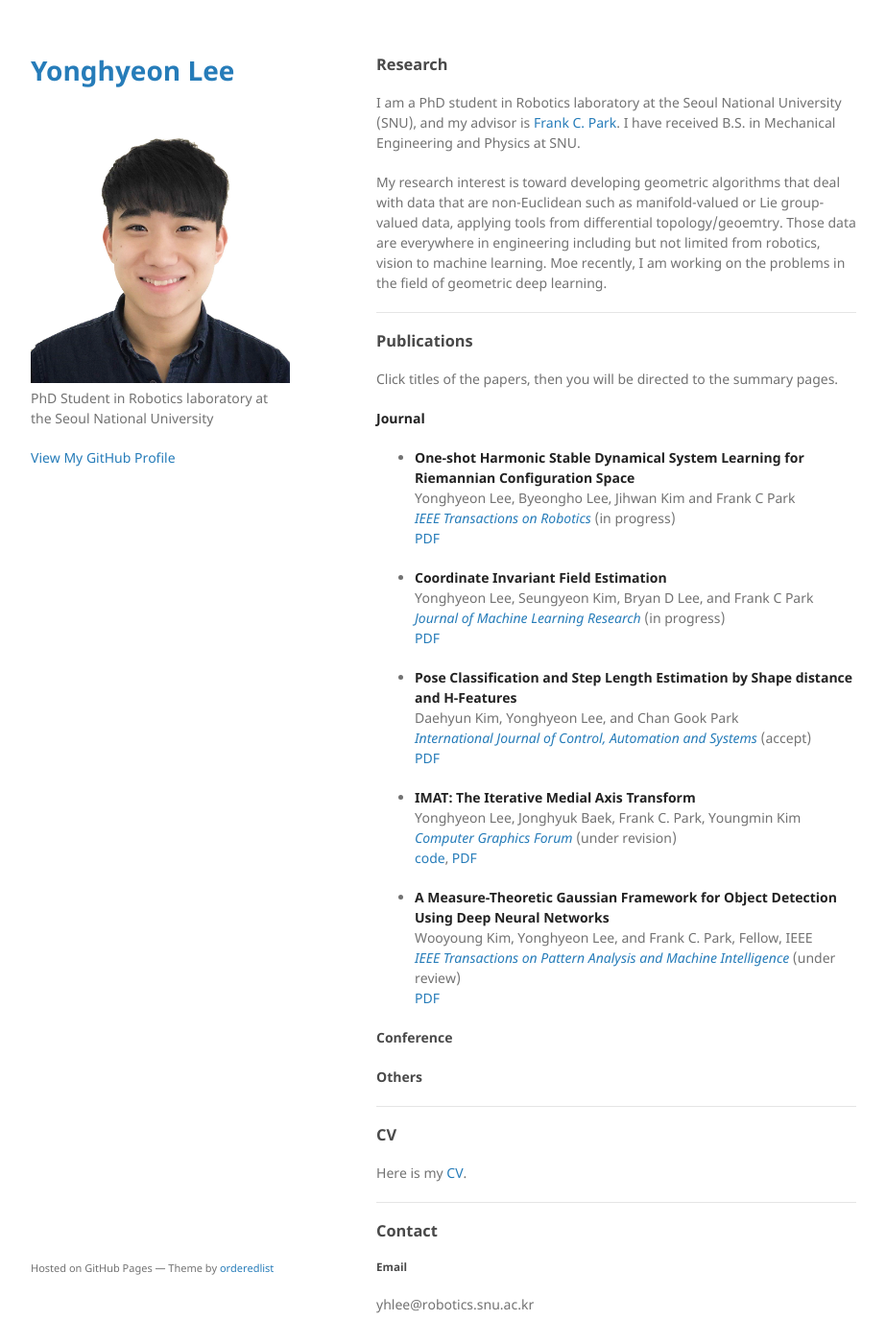
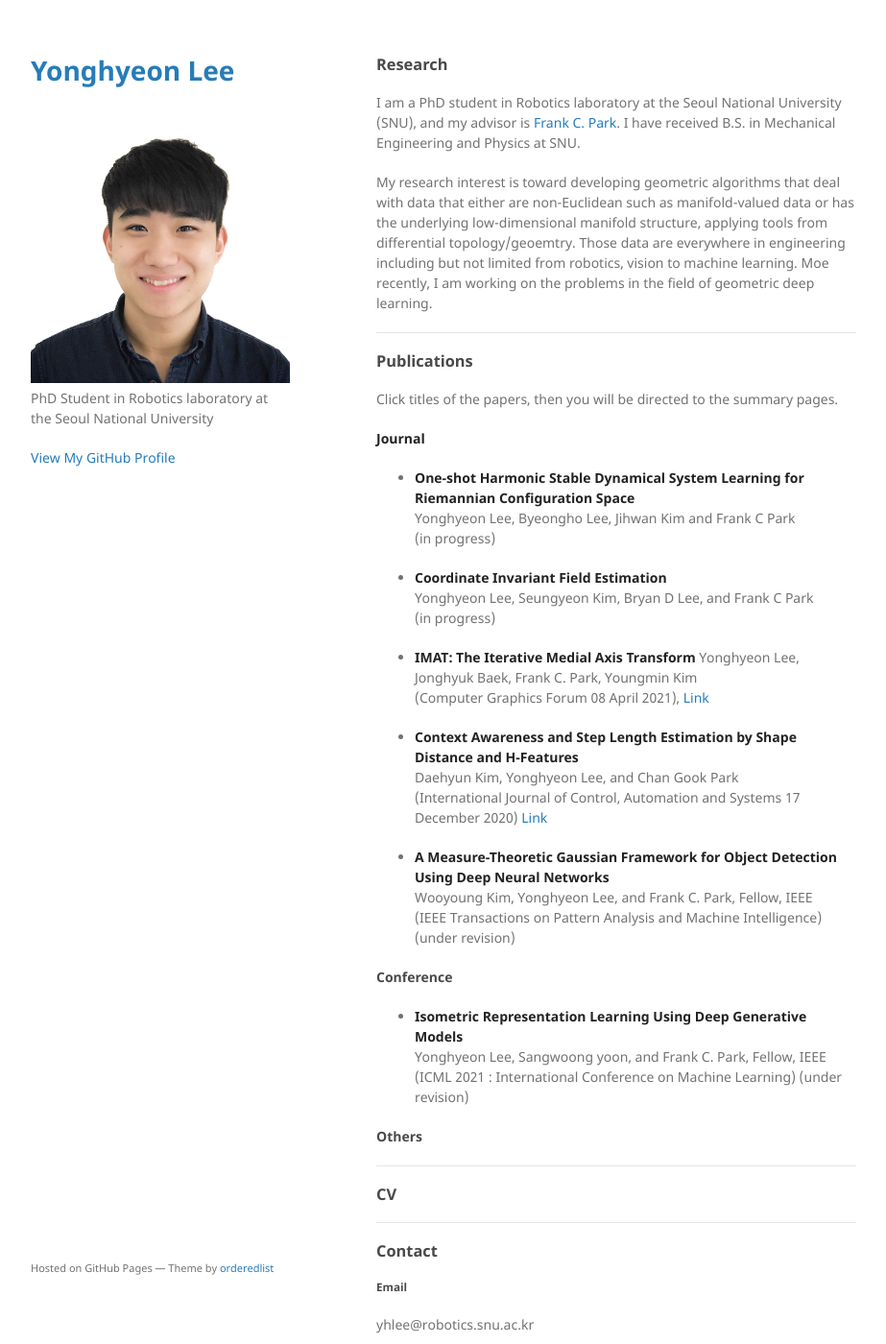
Before and after one commit to Gabe-YHLee/Gabe-YHLee.github.io, a Jekyll site: the page built from index.md, in a window 1280 px wide and 1400 px high. Shown: the whole window at 96% size, without its empty margins (178-1101 px from the left). Built offline with Jekyll 4.4.1, drawn with Linux system fonts in a browser that asks for light colours; our own code applies the rules of GitHub Pages for plain Markdown files.

Commit message:
modified

```diff
--- a/index.md
+++ b/index.md
@@ -6,7 +6,7 @@ layout: default
 
 I am a PhD student in Robotics laboratory at the Seoul National University (SNU), and my advisor is [Frank C. Park](https://scholar.google.com/citations?user=u-h3PJIAAAAJ&hl=ko&oi=ao). I have received B.S. in Mechanical Engineering and Physics at SNU.
 
-My research interest is toward developing geometric algorithms that deal with data that are non-Euclidean such as manifold-valued or Lie group-valued data, applying tools from differential topology/geoemtry. Those data are everywhere in engineering including but not limited from robotics, vision to machine learning. Moe recently, I am working on the problems in the field of geometric deep learning.
+My research interest is toward developing geometric algorithms that deal with data that either are non-Euclidean such as manifold-valued data or has the underlying low-dimensional manifold structure, applying tools from differential topology/geoemtry. Those data are everywhere in engineering including but not limited from robotics, vision to machine learning. Moe recently, I am working on the problems in the field of geometric deep learning.
 
 ---
 
@@ -15,37 +15,39 @@ Click titles of the papers, then you will be directed to the summary pages.
 #### [__Journal__](./Journal_Publications.md)
 + __One-shot Harmonic Stable Dynamical System Learning for Riemannian Configuration Space__
 Yonghyeon Lee, Byeongho Lee, Jihwan Kim and Frank C Park
-[*IEEE Transactions on Robotics*](https://www.ieee-ras.org/publications/t-ro) (in progress)
-[PDF]()
+(in progress)
 
 + __Coordinate Invariant Field Estimation__
 Yonghyeon Lee, Seungyeon Kim, Bryan D Lee, and Frank C Park
-[*Journal of Machine Learning Research*](https://www.jmlr.org/) (in progress)
-[PDF]()
+(in progress)
 
-+ __Pose Classification and Step Length Estimation by Shape distance and H-Features__
++ __IMAT: The Iterative Medial Axis Transform__
+Yonghyeon Lee, Jonghyuk Baek, Frank C. Park, Youngmin Kim
+(Computer Graphics Forum 08 April 2021),
+[Link](https://onlinelibrary.wiley.com/doi/full/10.1111/cgf.14266)
+
++ __Context Awareness and Step Length Estimation by Shape Distance and H-Features__
 Daehyun Kim, Yonghyeon Lee, and Chan Gook Park
-[*International Journal of Control, Automation and Systems*](https://www.springer.com/journal/12555/) (accept)
-[PDF]()
-
-+ [__IMAT: The Iterative Medial Axis Transform__](./Journal_Publications/IMAT/imat.md)
-Yonghyeon Lee, Jonghyuk Baek, Frank C. Park, Youngmin Kim
-[*Computer Graphics Forum*](https://onlinelibrary.wiley.com/journal/14678659) (under revision)
-[code](https://github.com/Gabe-YHLee/IterativeMAT), [PDF]()
+(International Journal of Control, Automation and Systems 17 December 2020)
+[Link](https://link.springer.com/article/10.1007/s12555-019-0725-x)
 
 + __A Measure-Theoretic Gaussian Framework for Object Detection Using Deep Neural Networks__
 Wooyoung Kim, Yonghyeon Lee, and Frank C. Park, Fellow, IEEE
-[*IEEE Transactions on Pattern Analysis and Machine Intelligence*](https://www.computer.org/csdl/journal/tp) (under review)
-[PDF]()
+(IEEE Transactions on Pattern Analysis and Machine Intelligence)
+(under revision)
+
 
 #### Conference
++ __Isometric Representation Learning Using Deep Generative Models__
+Yonghyeon Lee, Sangwoong yoon, and Frank C. Park, Fellow, IEEE
+(ICML 2021 : International Conference on Machine Learning)
+(under revision)
 
 #### Others
 
 ---
 
 ### CV
-Here is my [CV]().
 
 ---
 
```
